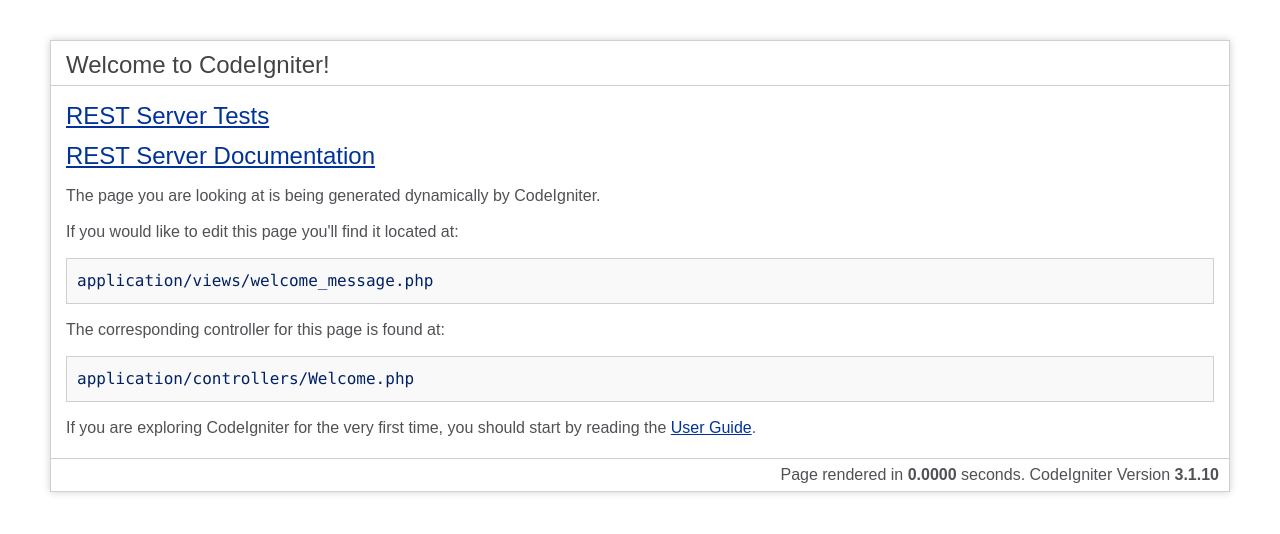
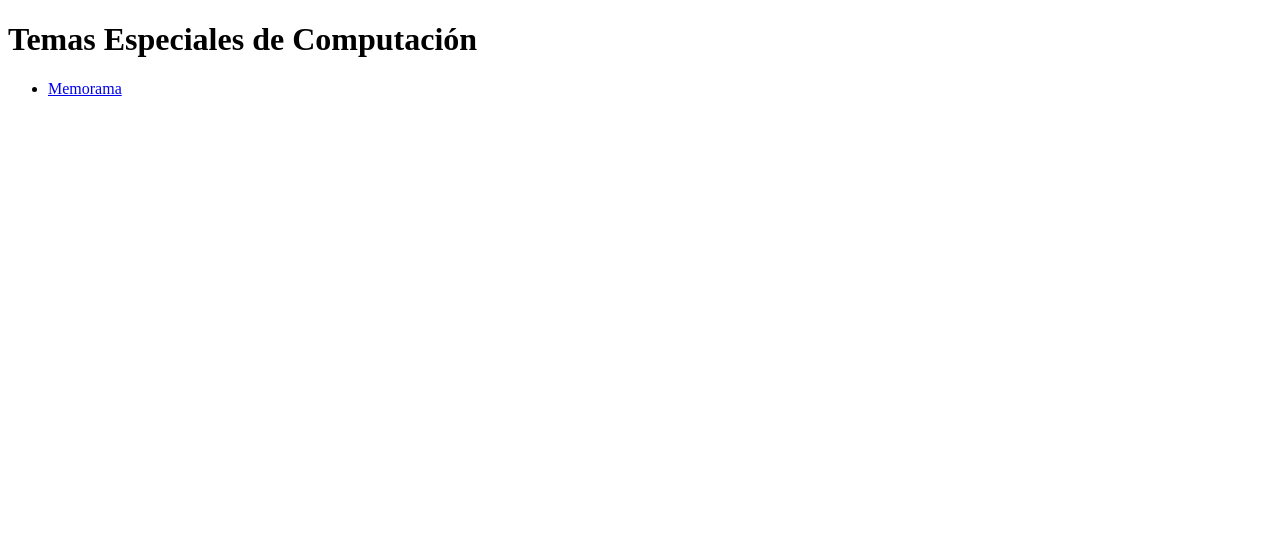
Before and after one commit to Marineford2410/Memorama, a CodeIgniter app: page /memorama/ in a window 1280 px wide. Shown: the top 534 px of the page. Run offline with CodeIgniter, Linux system fonts and the light colour scheme.

Commit message:
Ya esta lista la primera pantalla

```diff
--- a/application/config/config.php
+++ b/application/config/config.php
@@ -23,7 +23,7 @@
 | a PHP script and you can easily do that on your own.
 |
 */
-$config['base_url'] = '';
+$config['base_url'] = 'http://localhost/memorama/';
 
 /*
 |--------------------------------------------------------------------------
--- a/application/views/welcome_message.php
+++ b/application/views/welcome_message.php
@@ -3,98 +3,21 @@
 ?>
 
 <!DOCTYPE html>
-<html lang="en">
+<html lang="es">
 <head>
     <meta charset="utf-8">
-    <title>Welcome to CodeIgniter</title>
-
-    <style type="text/css">
-
-    ::selection { background-color: #E13300; color: white; }
-    ::-moz-selection { background-color: #E13300; color: white; }
-
-    body {
-        background-color: #FFF;
-        margin: 40px;
-        font: 16px/20px normal Helvetica, Arial, sans-serif;
-        color: #4F5155;
-        word-wrap: break-word;
-    }
-
-    a {
-        color: #003399;
-        background-color: transparent;
-        font-weight: normal;
-    }
-
-    h1 {
-        color: #444;
-        background-color: transparent;
-        border-bottom: 1px solid #D0D0D0;
-        font-size: 24px;
-        font-weight: normal;
-        margin: 0 0 14px 0;
-        padding: 14px 15px 10px 15px;
-    }
-
-    code {
-        font-family: Consolas, Monaco, Courier New, Courier, monospace;
-        font-size: 16px;
-        background-color: #f9f9f9;
-        border: 1px solid #D0D0D0;
-        color: #002166;
-        display: block;
-        margin: 14px 0 14px 0;
-        padding: 12px 10px 12px 10px;
-    }
-
-    #body {
-        margin: 0 15px 0 15px;
-    }
-
-    p.footer {
-        text-align: right;
-        font-size: 16px;
-        border-top: 1px solid #D0D0D0;
-        line-height: 32px;
-        padding: 0 10px 0 10px;
-        margin: 20px 0 0 0;
-    }
-
-    #container {
-        margin: 10px;
-        border: 1px solid #D0D0D0;
-        box-shadow: 0 0 8px #D0D0D0;
-    }
-    </style>
+    <title>TEC</title>
 </head>
 <body>
 
 <div id="container">
-    <h1>Welcome to CodeIgniter!</h1>
+    <h1>Temas Especiales de Computación</h1>
 
     <div id="body">
-
-        <h2><a href="<?php echo site_url('rest-server'); ?>">REST Server Tests</a></h2>
-
-        <?php if (file_exists(FCPATH.'documentation/index.html')) : ?>
-        <h2><a href="<?php echo base_url('documentation/index.html'); ?>" target="_blank">REST Server Documentation</a></h2>
-        <?php endif ?>
-
-        <p>The page you are looking at is being generated dynamically by CodeIgniter.</p>
-
-        <p>If you would like to edit this page you'll find it located at:</p>
-        <code>application/views/welcome_message.php</code>
-
-        <p>The corresponding controller for this page is found at:</p>
-        <code>application/controllers/Welcome.php</code>
-
-        <?php if (file_exists(FCPATH.'user_guide/index.html')) : ?>
-        <p>If you are exploring CodeIgniter for the very first time, you should start by reading the <a href="<?php echo base_url('user_guide/index.html'); ?>" target="_blank">User Guide</a>.</p>
-        <?php endif ?>
+        <ul>
+            <li><a href="index.php/api/tematicas/get_all/">Memorama</a></li>
+        </ul>
     </div>
-
-    <p class="footer">Page rendered in <strong>{elapsed_time}</strong> seconds. <?php echo  (ENVIRONMENT === 'development') ?  'CodeIgniter Version <strong>'.CI_VERSION.'</strong>' : '' ?></p>
 </div>
 
 </body>
```
Also changed, not shown: application/controllers/api/Tematicas.php (added, +33 -0 lines), application/models/Tematicas_model.php (added, +20 -0 lines), application/views/tematicas_view.php (added, +13 -0 lines).
